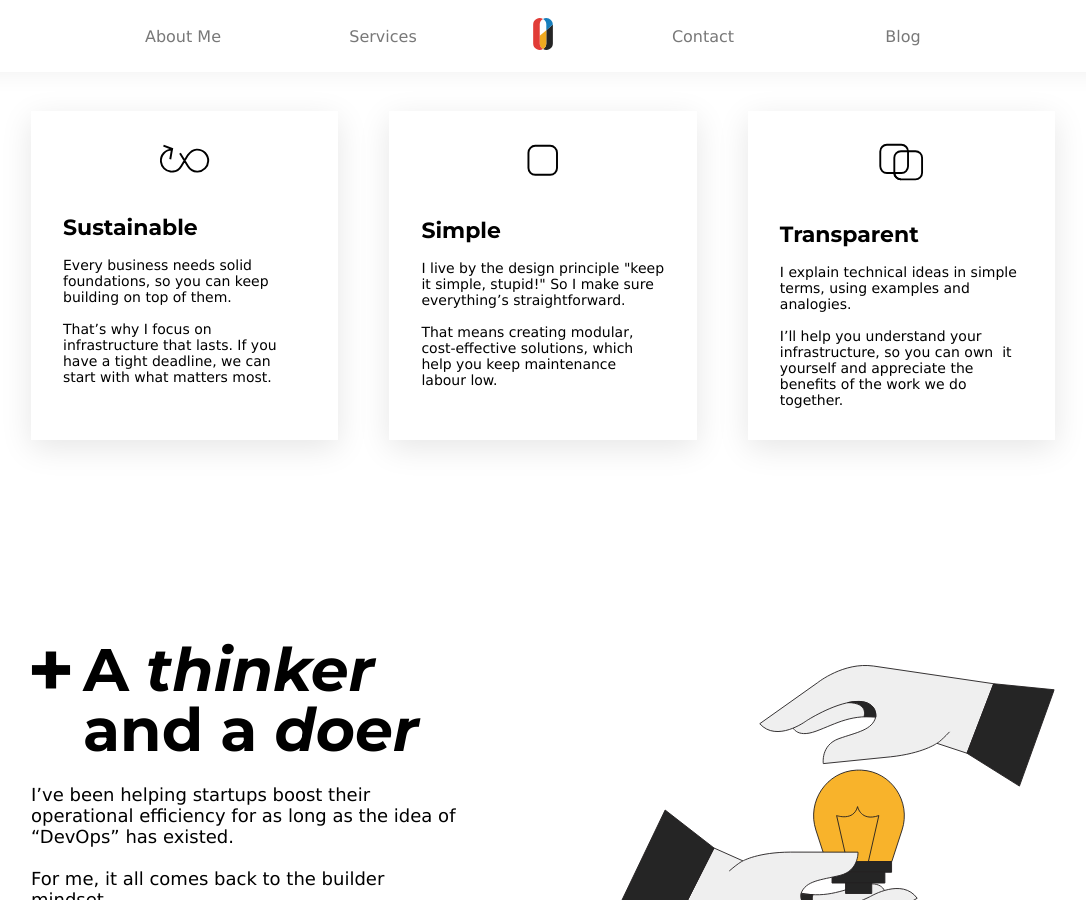
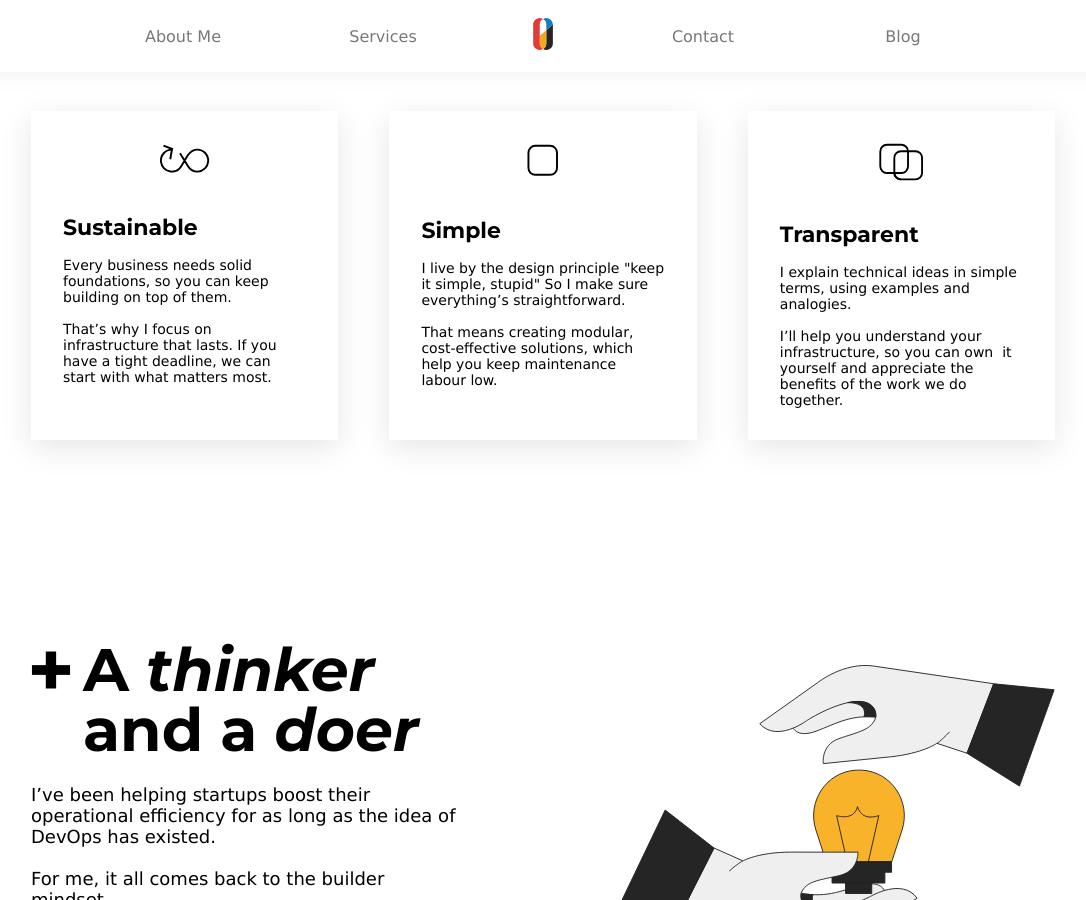
Before and after one commit to gbergeret-cloud/website, a Jekyll site: the page built from index.html, in a window 1280 px wide and 900 px high, scrolled down 889 px. Shown: the whole window, without its empty margins (97-1183 px from the left). Built offline with Jekyll 4.4.1, drawn with Linux system fonts in a browser that asks for light colours; comment, search, counter and statistics services are not loaded; some of the changed text lies outside the part shown.

Commit message:
fix: change a few bits on the index page

```diff
--- a/index.html
+++ b/index.html
@@ -55,7 +55,7 @@
         </svg>
         <h4>Simple</h4>
         <p class="text-s">
-          I live by the design principle "keep it simple, stupid!" So I make sure
+          I live by the design principle "keep it simple, stupid" So I make sure
         everything’s straightforward.
           <br/><br/>
           That means creating modular, cost-effective solutions, which help you
@@ -90,7 +90,7 @@
           </h2>
           <p class="text-l">
             I’ve been helping startups boost their operational efficiency for as
-          long as the idea of “DevOps” has existed.
+          long as the idea of DevOps has existed.
             <br/>
             <br/>
             For me, it all comes back to the builder mindset. <br/>
@@ -328,7 +328,7 @@
     <h2 class="plus">
       <i>Blog</i>
     </h2>
-    <p class="text-light-grey">News, ideas and case studies from the worlds of cloud and DevSecOps.</p>
+    <p class="text-light-grey">News, ideas and case studies from the worlds of cloud and DevOps.</p>
 
     <div>
       <div class="posts-preview">
@@ -348,9 +348,7 @@
   </div>
 
   <div id="contact" class="wrapper">
-    <h2>Want to have a
-      <i>chat?</i>
-    </h2>
+    <h2>Want to have a chat?</h2>
     <p>
       Get in touch with me by email at {{ site.company.email }} <br/>
       or book some time in my calendar below.
```
Also changed, not shown: other parts of index.html (+1 -1 lines).
